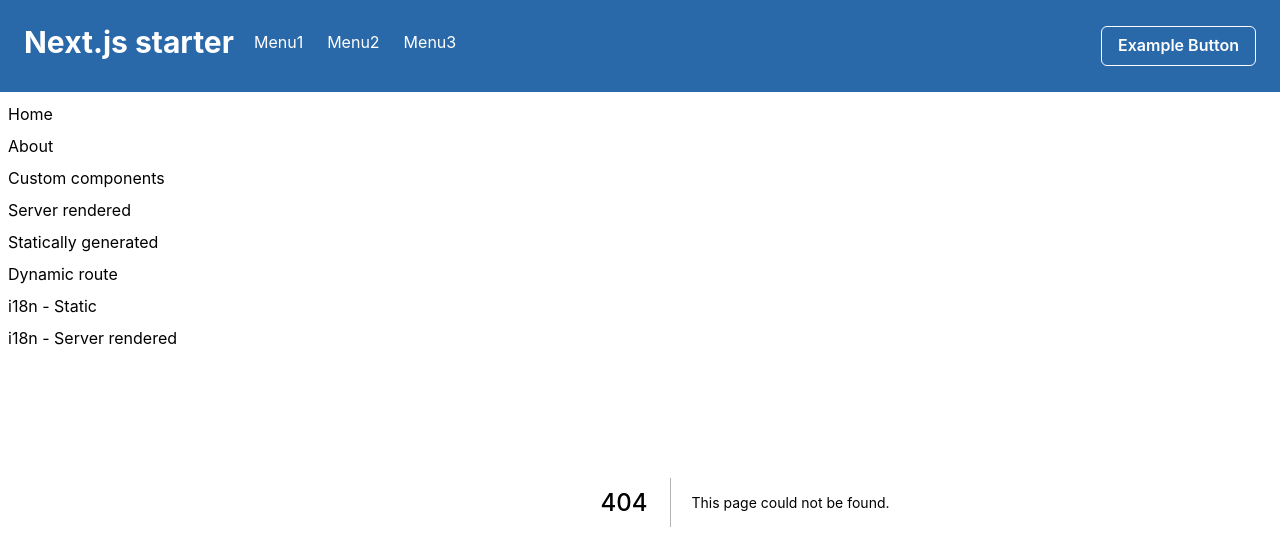
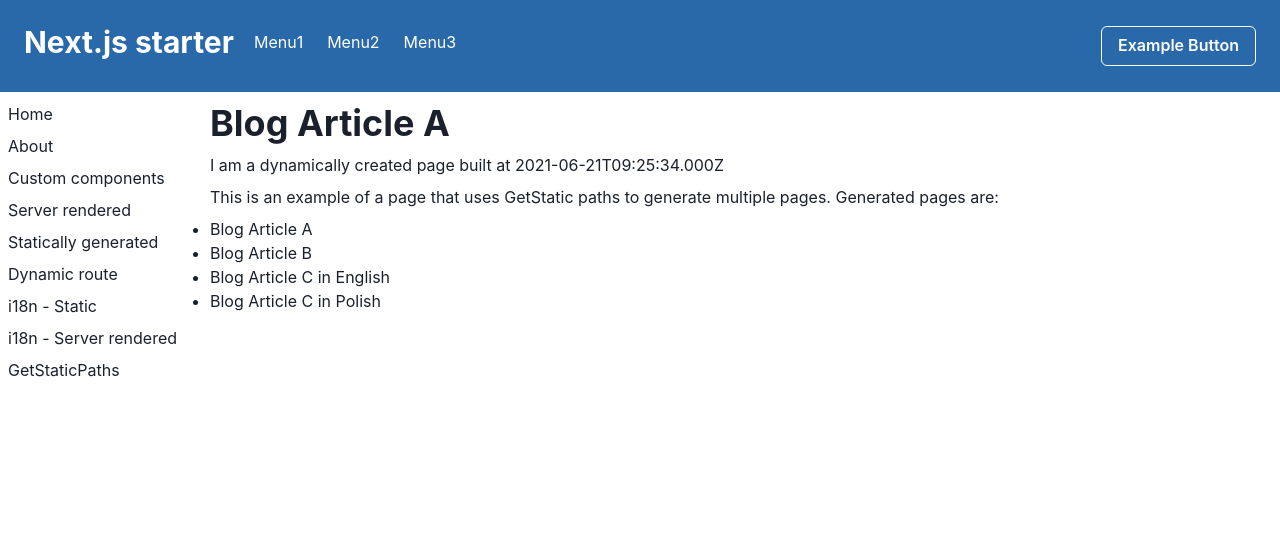
Before and after one commit to stevejhiggs/nextjs-rapid-starter, a Next.js app: page /getStaticPaths/blogArticleA in a window 1280 px wide. Before the commit this address had no page. Shown: the top 550 px of the page. Built offline with nearby package versions, Linux system fonts and the light colour scheme.

Commit message:
Add getStaticPaths example

```diff
--- /dev/null
+++ b/pages/getStaticPaths/[id].tsx
@@ -0,0 +1,85 @@
+import React from 'react';
+import { Heading } from '@chakra-ui/react';
+import { GetStaticProps, GetStaticPaths, NextPage } from 'next';
+import Head from 'next/head';
+import Link from 'next/link';
+
+interface PageProperties {
+  id: string;
+  title: string;
+  buildTime?: string;
+  locale?: string;
+}
+
+const pageMapping: PageProperties[] = [
+  { id: 'blogArticleA', title: 'Blog Article A', locale: 'en' },
+  { id: 'blogArticleB', title: 'Blog Article B', locale: 'pl' },
+  { id: 'blogArticleC', title: 'Blog Article C in English', locale: 'en' },
+  { id: 'blogArticleC', title: 'Blog Article C in Polish', locale: 'pl' }
+];
+
+const Page: NextPage<PageProperties> = ({ title, buildTime }) => {
+  return (
+    <>
+      <Head>
+        <title>{title}</title>
+        <meta name="description" content="dynamic page" />
+      </Head>
+
+      <Heading as="h2">{title}</Heading>
+      <p>I am a dynamically created page built at {buildTime}</p>
+      <p>This is an example of a page that uses GetStatic paths to generate multiple pages. Generated pages are:</p>
+      <ul>{mapLinkCollection(pageMapping)}</ul>
+    </>
+  );
+};
+
+function mapLinkCollection(pages: PageProperties[]) {
+  return pages.map((page) => (
+    <li>
+      <Link href={`/getStaticPaths/${page.id}`} locale={page.locale}>
+        {page.title}
+      </Link>
+    </li>
+  ));
+}
+
+export const getStaticProps: GetStaticProps<PageProperties> = async ({ params, locale }) => {
+  // code in here runs at build time
+  const pageInfo = pageMapping.find((x) => x.id === params.id && x.locale === locale);
+
+  if (!pageInfo) {
+    return {
+      notFound: true
+    };
+  }
+
+  return {
+    props: {
+      ...pageInfo,
+      buildTime: new Date().toISOString()
+    },
+    // Next.js will attempt to re-generate the page:
+    // - When a request comes in
+    // - At most once every 10 seconds
+    revalidate: 10 // In seconds
+  };
+};
+
+export const getStaticPaths: GetStaticPaths = async ({ locales }) => {
+  const paths: { params: any; locale: string }[] = [];
+
+  // this could be an api call at this point
+  const posts = pageMapping;
+
+  // Get the paths we want to pre-render based on posts
+  for (const post of posts) {
+    paths.push({ params: { id: post.id }, locale: post.locale });
+  }
+
+  // We'll pre-render only these paths at build time.
+  // { fallback: false } means other routes should 404.
+  return { paths, fallback: false };
+};
+
+export default Page;
--- a/src/layout/Nav.tsx
+++ b/src/layout/Nav.tsx
@@ -39,6 +39,10 @@ const navUrls: NavElement[] = [
   {
     url: '/i18n/serverRendered',
     text: 'i18n - Server rendered'
+  },
+  {
+    url: '/getStaticPaths/blogArticleA',
+    text: 'GetStaticPaths'
   }
 ];
 
```
Also changed, not shown: 2 other files (tests, documents, lock files or other folders).
